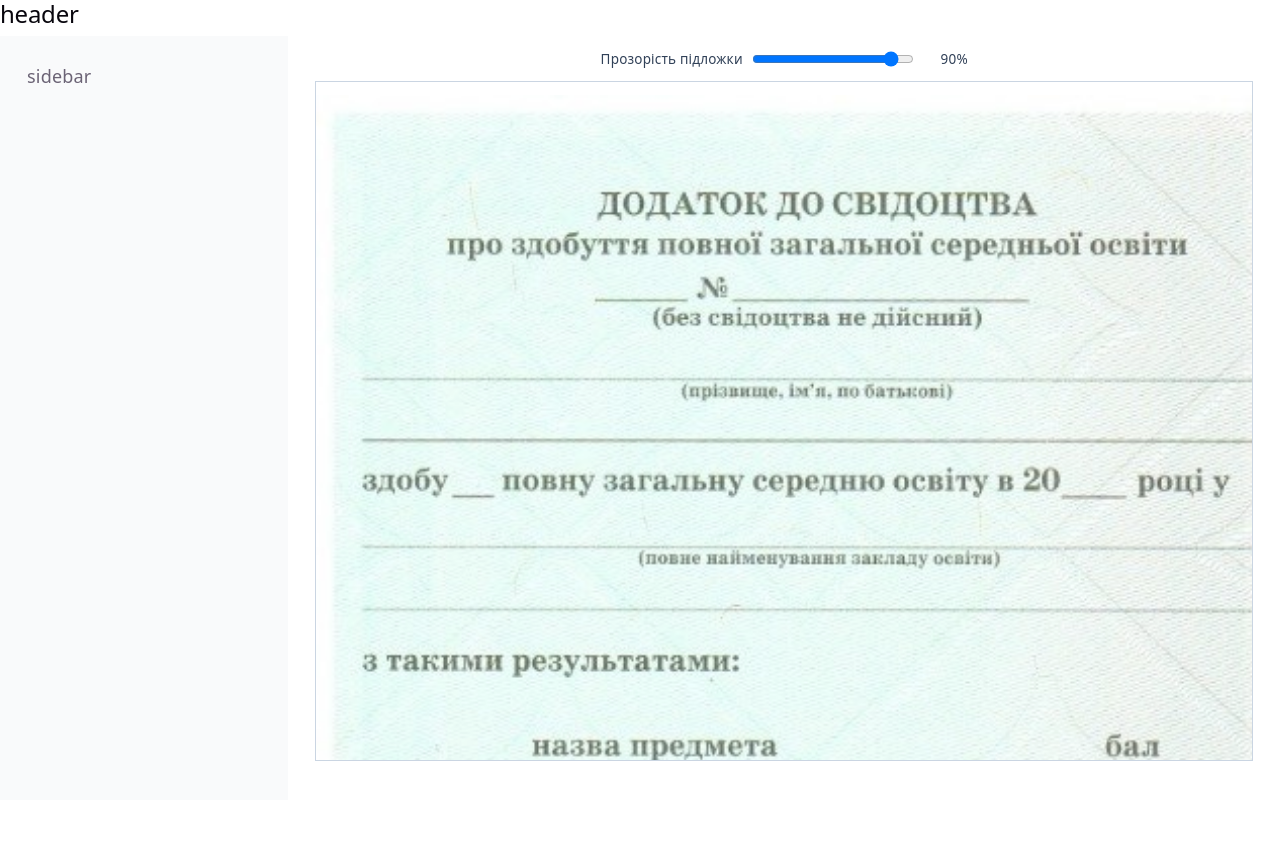
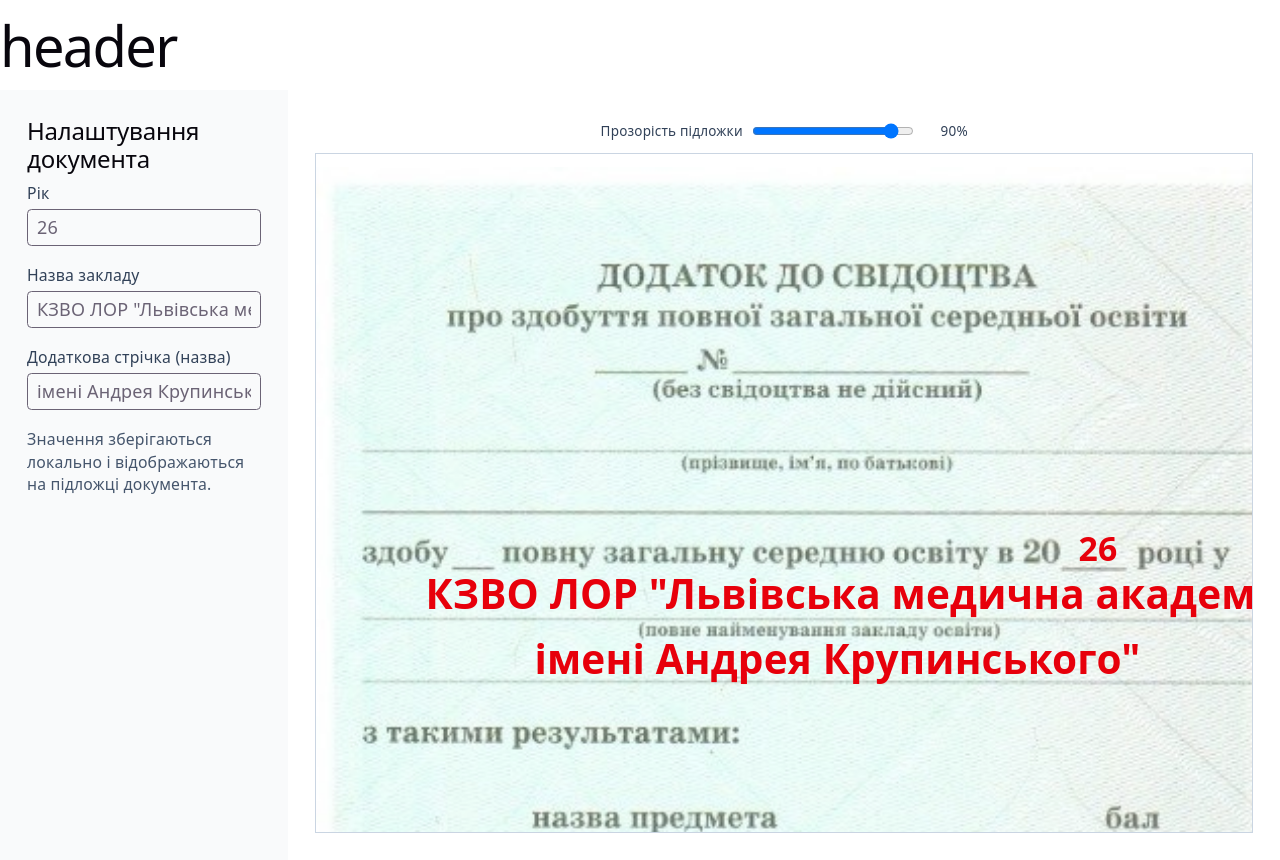
Before and after one commit to blubinskyj/diploma-prt, a React (Vite) app: page / in a window 1280 px wide. Before the commit the page ends 800 px from the top, so only its background shows below. Built offline with nearby package versions, Linux system fonts and the light colour scheme.

Commit message:
add year and institution management; implement local storage persistence in App and Canva components

```diff
--- a/src/App.tsx
+++ b/src/App.tsx
@@ -1,18 +1,57 @@
 import './App.css';
 import Canva from './components/canva/Canva.tsx';
 import Sidebar from './components/sidebar/Sidebar.tsx';
+import { useEffect, useState } from 'react';
+
 function App() {
+  const [year, setYear] = useState<string>(() => {
+    return localStorage.getItem('canva:year') || '26';
+  });
+  const [institution, setInstitution] = useState<string>(() => {
+    return (
+      localStorage.getItem('canva:institution') ||
+      'КЗВО ЛОР "Львівська медична академія'
+    );
+  });
+  const [institution2, setInstitution2] = useState<string>(() => {
+    return (
+      localStorage.getItem('canva:institution2') || 'імені Андрея Крупинського"'
+    );
+  });
+
+  useEffect(() => {
+    localStorage.setItem('canva:year', year);
+  }, [year]);
+
+  useEffect(() => {
+    localStorage.setItem('canva:institution', institution);
+  }, [institution]);
+  useEffect(() => {
+    localStorage.setItem('canva:institution2', institution2);
+  }, [institution2]);
+
   return (
     <>
       <header>
-        <h2>header</h2>
+        <h1>header</h1>
       </header>
       <main className="flex flex-1">
         <section className="flex-1 bg-gray-50 dark:bg-slate-800 p-6">
-          <Sidebar />
+          <Sidebar
+            year={year}
+            setYear={setYear}
+            institution={institution}
+            setInstitution={setInstitution}
+            institution2={institution2}
+            setInstitution2={setInstitution2}
+          />
         </section>
-        <section className="flex-4 dark:bg-slate-900 px-6 py-2">
-          <Canva />
+        <section className="flex-4 dark:bg-slate-900 p-6 ">
+          <Canva
+            year={year}
+            institution={institution}
+            institution2={institution2}
+          />
         </section>
       </main>
     </>
--- a/src/components/canva/Canva.tsx
+++ b/src/components/canva/Canva.tsx
@@ -1,9 +1,11 @@
-import React, { useRef, useState, useCallback } from 'react';
+import React, { useRef, useState, useCallback, useEffect } from 'react';
 import scanSrc from '../../assets/scan.jpg';
 
 const clamp = (v: number, a: number, b: number) => Math.max(a, Math.min(b, v));
 
-const Canva: React.FC = () => {
+type Props = { year: string; institution: string; institution2: string };
+
+const Canva: React.FC<Props> = ({ year, institution, institution2 }) => {
   // translation in pixels
   const [tx, setTx] = useState(0);
   const [ty, setTy] = useState(0);
@@ -15,6 +17,44 @@
   const containerRef = useRef<HTMLDivElement | null>(null);
   const draggingRef = useRef(false);
   const lastPosRef = useRef<{ x: number; y: number } | null>(null);
+  const draggingTextRef = useRef<string | null>(null);
+
+  // positions of text elements in world coordinates (same units as the stage width/height)
+  const [yearPos, setYearPos] = useState<{ x: number; y: number }>(() => {
+    try {
+      const raw = localStorage.getItem('canva:yearPos');
+      return raw ? JSON.parse(raw) : { x: 762, y: 374 };
+    } catch {
+      return { x: 1500, y: 120 };
+    }
+  });
+  const [instPos, setInstPos] = useState<{ x: number; y: number }>(() => {
+    try {
+      const raw = localStorage.getItem('canva:instPos');
+      return raw ? JSON.parse(raw) : { x: 109, y: 417 };
+    } catch {
+      return { x: 140, y: 220 };
+    }
+  });
+  const [inst2Pos, setInst2Pos] = useState<{ x: number; y: number }>(() => {
+    try {
+      const raw = localStorage.getItem('canva:inst2Pos');
+      return raw ? JSON.parse(raw) : { x: 218, y: 482 };
+    } catch {
+      return { x: 140, y: 260 };
+    }
+  });
+
+  // persist positions
+  useEffect(() => {
+    localStorage.setItem('canva:yearPos', JSON.stringify(yearPos));
+  }, [yearPos]);
+  useEffect(() => {
+    localStorage.setItem('canva:instPos', JSON.stringify(instPos));
+  }, [instPos]);
+  useEffect(() => {
+    localStorage.setItem('canva:inst2Pos', JSON.stringify(inst2Pos));
+  }, [inst2Pos]);
 
   const onMouseDown = (e: React.MouseEvent) => {
     // start panning
@@ -24,6 +64,23 @@
   };
 
   const onMouseMove = (e: React.MouseEvent) => {
+    if (draggingTextRef.current && lastPosRef.current) {
+      // dragging a text element: update its world position (delta / scale)
+      const dx = e.clientX - lastPosRef.current.x;
+      const dy = e.clientY - lastPosRef.current.y;
+      lastPosRef.current = { x: e.clientX, y: e.clientY };
+      const wx = dx / scale;
+      const wy = dy / scale;
+      if (draggingTextRef.current === 'year') {
+        setYearPos((p) => ({ x: p.x + wx, y: p.y + wy }));
+      } else if (draggingTextRef.current === 'inst') {
+        setInstPos((p) => ({ x: p.x + wx, y: p.y + wy }));
+      } else if (draggingTextRef.current === 'inst2') {
+        setInst2Pos((p) => ({ x: p.x + wx, y: p.y + wy }));
+      }
+      return;
+    }
+
     if (!draggingRef.current || !lastPosRef.current) return;
     const dx = e.clientX - lastPosRef.current.x;
     const dy = e.clientY - lastPosRef.current.y;
@@ -87,6 +144,24 @@
   };
 
   const onTouchMove = (e: React.TouchEvent) => {
+    if (draggingTextRef.current && lastPosRef.current) {
+      if (e.touches.length !== 1) return;
+      const t = e.touches[0];
+      const dx = t.clientX - lastPosRef.current.x;
+      const dy = t.clientY - lastPosRef.current.y;
+      lastPosRef.current = { x: t.clientX, y: t.clientY };
+      const wx = dx / scale;
+      const wy = dy / scale;
+      if (draggingTextRef.current === 'year') {
+        setYearPos((p) => ({ x: p.x + wx, y: p.y + wy }));
+      } else if (draggingTextRef.current === 'inst') {
+        setInstPos((p) => ({ x: p.x + wx, y: p.y + wy }));
+      } else if (draggingTextRef.current === 'inst2') {
+        setInst2Pos((p) => ({ x: p.x + wx, y: p.y + wy }));
+      }
+      return;
+    }
+
     if (!draggingRef.current || !lastPosRef.current) return;
     if (e.touches.length !== 1) return;
     const t = e.touches[0];
@@ -160,21 +235,98 @@
             }}
           />
 
-          {/* transparent overlay for future drawings (above the image) */}
+          {/* text elements positioned in world coordinates - they will be transformed by the parent */}
           <div
-            style={{
-              width: '100%',
-              height: '100%',
-              position: 'absolute',
-              top: 0,
-              left: 0,
+            data-draggable
+            onMouseDown={(e) => {
+              // start dragging year text
+              e.stopPropagation();
+              draggingTextRef.current = 'year';
+              lastPosRef.current = { x: e.clientX, y: e.clientY };
+              setIsDragging(true);
             }}
-          />
+            onMouseUp={(e) => {
+              e.stopPropagation();
+              draggingTextRef.current = null;
+              setIsDragging(false);
+            }}
+            onTouchStart={(e) => {
+              e.stopPropagation();
+              if (e.touches.length === 1) {
+                const t = e.touches[0];
+                draggingTextRef.current = 'year';
+                lastPosRef.current = { x: t.clientX, y: t.clientY };
+                setIsDragging(true);
+              }
+            }}
+            className="absolute"
+            style={{ left: yearPos.x, top: yearPos.y, cursor: 'grab' }}
+          >
+            <div className="select-none text-right text-3xl font-bold text-red-600 dark:text-red-400">
+              {year}
+            </div>
+          </div>
+
+          <div
+            data-draggable
+            onMouseDown={(e) => {
+              e.stopPropagation();
+              draggingTextRef.current = 'inst';
+              lastPosRef.current = { x: e.clientX, y: e.clientY };
+              setIsDragging(true);
+            }}
+            onMouseUp={(e) => {
+              e.stopPropagation();
+              draggingTextRef.current = null;
+              setIsDragging(false);
+            }}
+            onTouchStart={(e) => {
+              e.stopPropagation();
+              if (e.touches.length === 1) {
+                const t = e.touches[0];
+                draggingTextRef.current = 'inst';
+                lastPosRef.current = { x: t.clientX, y: t.clientY };
+                setIsDragging(true);
+              }
+            }}
+            className="absolute"
+            style={{ left: instPos.x, top: instPos.y, cursor: 'grab' }}
+          >
+            <div className="select-none text-4xl font-semibold text-red-600 dark:text-red-400">
+              {institution}
+            </div>
+          </div>
+          <div
+            data-draggable
+            onMouseDown={(e) => {
+              e.stopPropagation();
+              draggingTextRef.current = 'inst2';
+              lastPosRef.current = { x: e.clientX, y: e.clientY };
+              setIsDragging(true);
+            }}
+            onMouseUp={(e) => {
+              e.stopPropagation();
+              draggingTextRef.current = null;
+              setIsDragging(false);
+            }}
+            onTouchStart={(e) => {
+              e.stopPropagation();
+              if (e.touches.length === 1) {
+                const t = e.touches[0];
+                draggingTextRef.current = 'inst2';
+                lastPosRef.current = { x: t.clientX, y: t.clientY };
+                setIsDragging(true);
+              }
+            }}
+            className="absolute"
+            style={{ left: inst2Pos.x, top: inst2Pos.y, cursor: 'grab' }}
+          >
+            <div className="select-none text-4xl font-semibold text-red-600 dark:text-red-400">
+              {institution2}
+            </div>
+          </div>
         </div>
       </div>
-      {/*<div className="mt-2 text-sm text-slate-600 dark:text-slate-400">*/}
-      {/*  Панорамування: натисніть і перетягуйте, Прокрутка: масштаб*/}
-      {/*</div>*/}
     </div>
   );
 };
--- a/src/components/sidebar/Sidebar.tsx
+++ b/src/components/sidebar/Sidebar.tsx
@@ -1,7 +1,62 @@
-const Sidebar = () => {
+import React from 'react';
+
+type Props = {
+  year: string;
+  setYear: (v: string) => void;
+  institution: string;
+  setInstitution: (v: string) => void;
+  institution2: string;
+  setInstitution2: (v: string) => void;
+};
+
+const Sidebar: React.FC<Props> = ({
+  year,
+  setYear,
+  institution,
+  setInstitution,
+  institution2,
+  setInstitution2,
+}) => {
   return (
-    <div>
-      <p>sidebar</p>
+    <div className="space-y-4">
+      <h2 className="text-lg font-semibold mb-2">Налаштування документа</h2>
+
+      <div>
+        <label className="block text-sm text-slate-700 dark:text-slate-200">
+          Рік
+        </label>
+        <input
+          className="mt-1 block w-full rounded border px-2 py-1"
+          value={year}
+          onChange={(e) => setYear(e.target.value)}
+        />
+      </div>
+
+      <div>
+        <label className="block text-sm text-slate-700 dark:text-slate-200">
+          Назва закладу
+        </label>
+        <input
+          className="mt-1 block w-full rounded border px-2 py-1"
+          value={institution}
+          onChange={(e) => setInstitution(e.target.value)}
+        />
+      </div>
+
+      <div>
+        <label className="block text-sm text-slate-700 dark:text-slate-200">
+          Додаткова стрічка (назва)
+        </label>
+        <input
+          className="mt-1 block w-full rounded border px-2 py-1"
+          value={institution2}
+          onChange={(e) => setInstitution2(e.target.value)}
+        />
+      </div>
+
+      <div className="text-sm text-slate-600 dark:text-slate-400">
+        Значення зберігаються локально і відображаються на підложці документа.
+      </div>
     </div>
   );
 };
```
